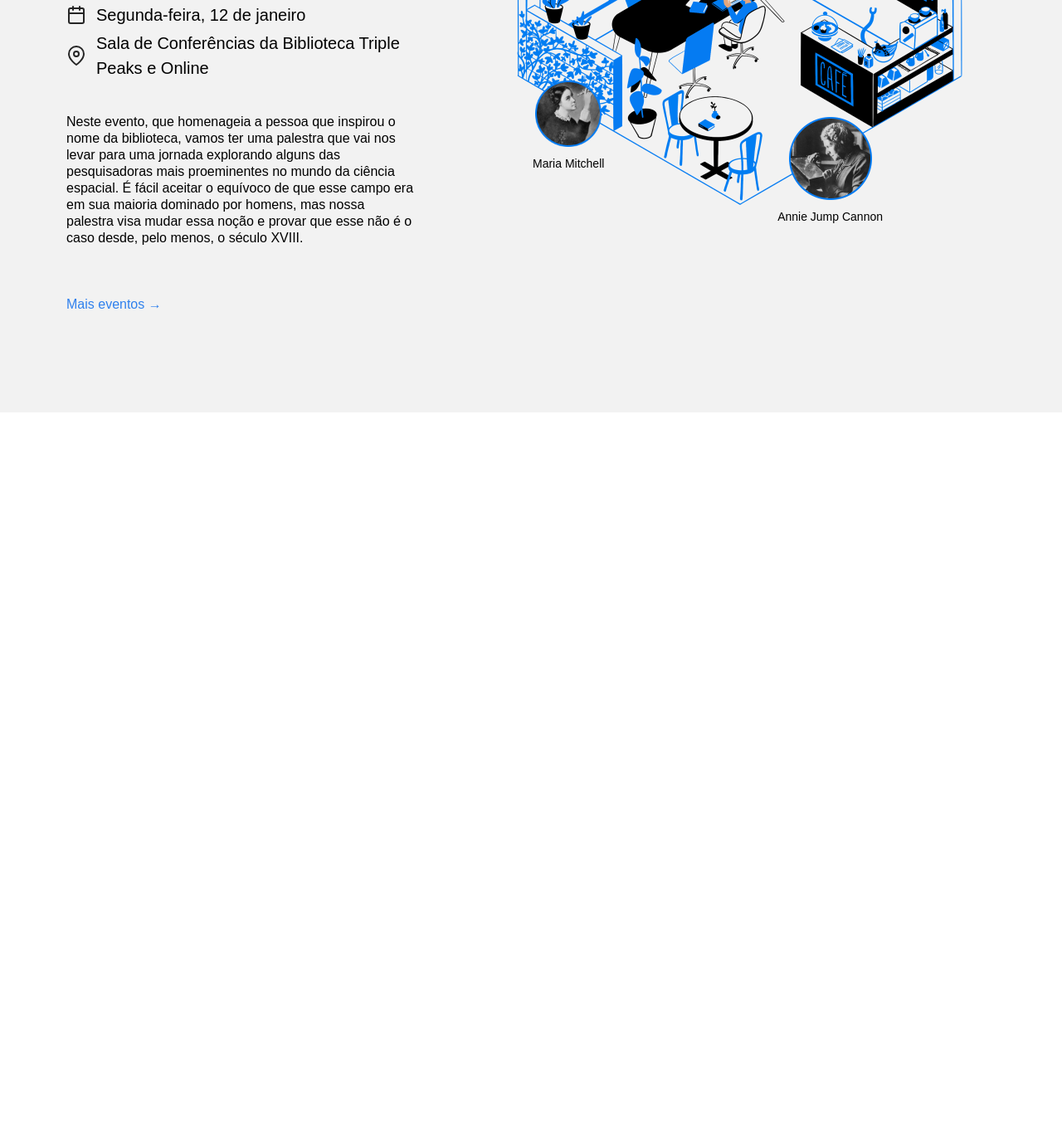
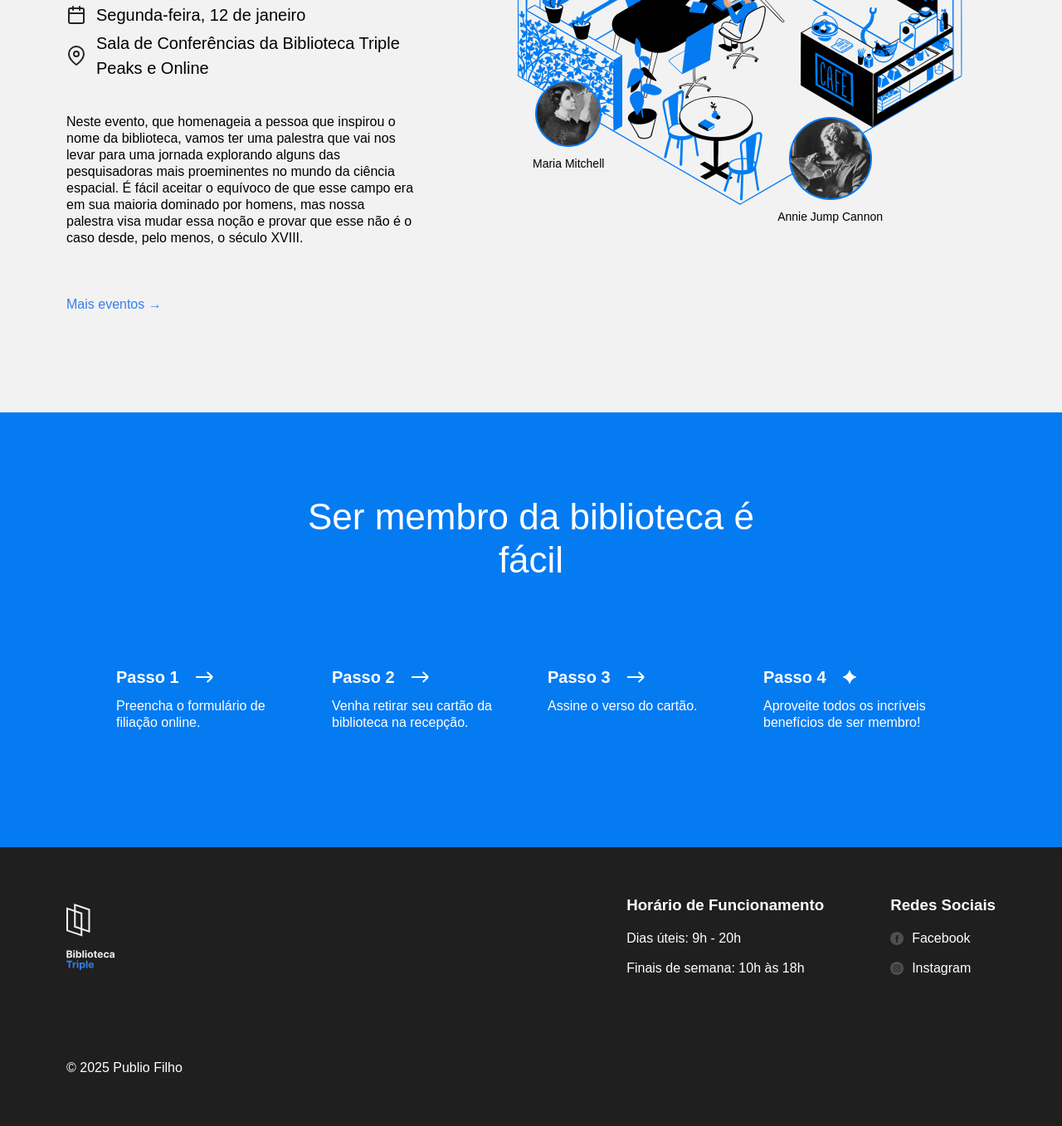
Before and after one commit to PublioMello/web_project_library_pt, a plain HTML site: page index.html in a window 1280 px wide. Shown: the part 2561-3918 px from the top of the page at 83% size. Before the commit the page ends 3058 px from the top, so only its background shows below. Drawn offline with Linux system fonts and the light colour scheme.

Commit message:
finalizado sprint3

```diff
--- a/index.html
+++ b/index.html
@@ -27,10 +27,10 @@
               <a class="nav__link" href="#events">Eventos</a>
             </li>
             <li>
-              <a class="nav__link">Seja um membro</a>
+              <a class="nav__link" href="#membership">Seja um membro</a>
             </li>
             <li>
-              <a class="nav__link">Contatos</a>
+              <a class="nav__link" href="#contacts">Contatos</a>
             </li>
           </ul>
         </nav>
@@ -208,15 +208,108 @@
             <div class="person person_name_tarter">
               <p class="person__caption">Jill Tarter</p>
               <img
-              src="/images/person_tarter.png"
-              alt="foto da Tarter"
-              class="person__image person__image_size_m"
+                src="/images/person_tarter.png"
+                alt="foto da Tarter"
+                class="person__image person__image_size_m"
               />
-            </div>
             </div>
           </div>
         </section>
+        <section class="membership" id="membership">
+          <h2 class="membership__title">Ser membro da biblioteca é fácil</h2>
+          <ul class="membership__steps">
+            <li class="step">
+              <h3 class="step__title">
+                Passo 1
+                <img
+                  src="./images/icon_step_forward.svg"
+                  alt="icon forward"
+                  class="step__icon"
+                />
+              </h3>
+              <p class="step__description">
+                Preencha o formulário de filiação online.
+              </p>
+            </li>
+            <li class="step">
+              <h3 class="step__title">
+                Passo 2
+                <img
+                  src="./images/icon_step_forward.svg"
+                  alt="icon forward"
+                  class="step__icon"
+                />
+              </h3>
+              <p class="step__description">
+                Venha retirar seu cartão da biblioteca na recepção.
+              </p>
+            </li>
+            <li class="step">
+              <h3 class="step__title">
+                Passo 3
+                <img
+                  src="./images/icon_step_forward.svg"
+                  alt="icon forward"
+                  class="step__icon"
+                />
+              </h3>
+              <p class="step__description">Assine o verso do cartão.</p>
+            </li>
+            <li class="step">
+              <h3 class="step__title">
+                Passo 4
+                <img
+                  src="./images/icon_step_finish.svg"
+                  alt="icon finish"
+                  class="step__icon"
+                />
+              </h3>
+              <p class="step__description">
+                Aproveite todos os incríveis benefícios de ser membro!
+              </p>
+            </li>
+          </ul>
+        </section>
       </main>
+      <footer class="footer" id="contacts">
+        <div class="footer__columns">
+          <div class="footer__column footer__logo">
+            <img
+              src="/images/logo_white.svg "
+              alt="Logotipo"
+              class="footer__logo"
+            />
+          </div>
+          <div class="footer__column footer__column_content_hours">
+            <h3 class="footer__column-heading">Horário de Funcionamento</h3>
+            <ul class="footer__list">
+              <li class="footer__list-item">Dias úteis: 9h - 20h</li>
+              <li class="footer__list-item">Finais de semana: 10h às 18h</li>
+            </ul>
+          </div>
+          <div class="footer__column footer__column_content_social">
+            <h3 class="footer__column-heading">Redes Sociais</h3>
+            <ul class="footer__list">
+              <li class="footer__list-item">
+                <a href="#" class="footer__column-link">
+                  <img src="/images/facebook_white.svg" alt="logo facebook" />
+                  Facebook</a
+                >
+              </li>
+              <li class="footer__list-item">
+                <a href="#" class="footer__column-link">
+                  <img
+                    src="/images/instagram_white.svg"
+                    alt="imagem instagram"
+                  />
+                  Instagram</a
+                >
+              </li>
+            </ul>
+          </div>
+        </div>
+        <p class="footer__copyright">© 2025 Publio Filho</p>
+      </footer>
     </div>
   </body>
 </html>
--- a/styles/style.css
+++ b/styles/style.css
@@ -298,3 +298,127 @@
   font-size: 14px;
   margin: 0;
 }
+
+/* Comeco sprint 3.3 */
+
+.membership {
+  padding: 100px 0 140px;
+  background-color: #057bf2;
+  color: #ffffff;
+}
+
+.membership__title {
+  max-width: 574px;
+  margin: 0 auto;
+  text-align: center;
+  font-size: 44px;
+  font-weight: 500;
+  line-height: 52px;
+}
+
+.membership__steps {
+  list-style-type: none;
+  padding: 0;
+  margin: 100px 0 0;
+  /* Adicione estilos */
+  display: flex;
+  /* align-items: center; */
+  justify-content: center;
+  gap: 40px
+}
+
+
+.step {
+  /* Adicione estilos */
+  width: 220px;
+
+
+}
+
+.step__title {
+  margin: 0;
+  font-size: 20px;
+  line-height: 30px;
+  font-weight: 700;
+  display: flex;
+  align-items: center;
+}
+
+.step__icon {
+  margin-left: 20px;
+}
+
+.step__description {
+  margin: 10px 0 0;
+}
+
+.footer {
+  box-sizing: border-box;
+  font-size: 16px;
+  background-color: #1f1f1f;
+  padding: 60px 80px;
+  display: flex;
+  flex-direction: column;
+  gap: 100px;
+  color: #fff;
+}
+
+.footer__columns {
+  /* background-color: #1f1f1f; */
+  display: flex;
+  align-items: center;
+  justify-content: flex-start;
+}
+
+.footer__column {}
+
+.footer__column_content_hours {
+  margin-left: auto;
+  margin-right: 80px;
+}
+
+.footer__column_content_social {}
+
+.footer__logo {
+  width: 58px;
+  height: 80px;
+}
+
+.footer__column-heading {
+  margin: 0;
+  padding-bottom: 20px;
+}
+
+.footer__list {
+  /* O código abaixo remove os estilos do navegador padrão para listas */
+  list-style-type: none;
+  padding: 0;
+  margin: 0;
+  display: flex;
+  flex-direction: column;
+  gap: 16px;
+}
+
+.footer__list-item {
+  display: flex;
+  /* gap: 100px; */
+}
+
+
+
+.footer__column-link {
+  color: white;
+  text-decoration: none;
+  display: flex;
+  align-items: center;
+  gap: 10px;
+}
+
+.footer__social-icon {
+  width: 16px;
+  height: 16px;
+}
+
+.footer__copyright {
+  margin: 0;
+}
```
